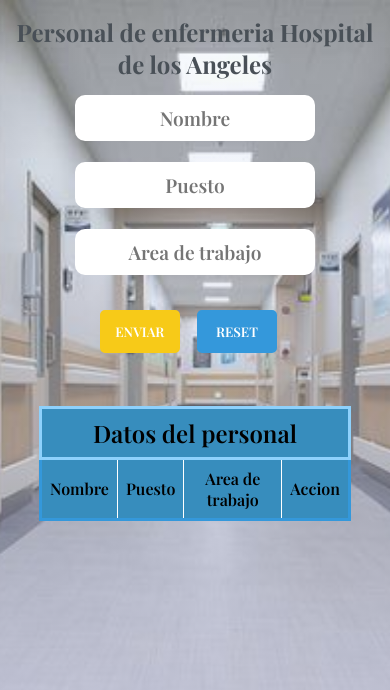
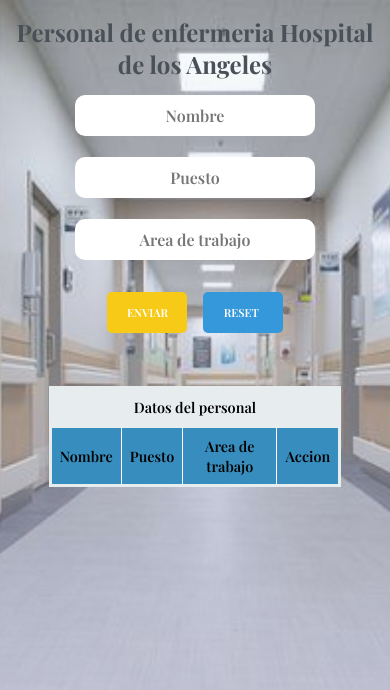
Before and after one commit to Aleta83/CRUD-Hospital-EmployesInfo, a plain HTML site: page index.html in a window 390 px wide. Drawn offline with nearby package versions, Linux system fonts and the light colour scheme; a web font is replaced by a local one.

Commit message:
Responsive-page

```diff
--- a/app.js
+++ b/app.js
@@ -11,7 +11,7 @@ let name = document.getElementById("name").value;
 let job = document.getElementById("job").value;
 let exp = document.getElementById("experience").value;
 if (name === "" || job === "" || exp === "") {
-msg.innerHTML = `<span>Por favor inserta la informacion completa</span>`;
+msg.innerHTML = `<span>Por favor ingresa la informacion completa!</span>`;
 return false;
 }
 return true;
@@ -49,7 +49,7 @@ exp: exp,
 };
 
 
-msg.innerHTML = `<span>Informacion insertada😃</span>`;
+msg.innerHTML = `<span>Informacion ingresada😄</span>`;
 return personalDeEnfermeria;
 }
 function readingDataFromLocalStore() {
@@ -63,6 +63,7 @@ function insert(data) {
 let table = document.getElementById("table");
 var row = table.insertRow();
 
+
 //creamos los botones
 let buttonDelete = document.createElement("button");
 let buttonEdit = document.createElement("button");
@@ -71,7 +72,7 @@ buttonDelete.textContent = "Borrar";
 buttonDelete.classList = "borrar"
 //buttonDelete.setAttribute('style', 'background: salmon')
 
-buttonEdit.textContent = "Editar";
+buttonEdit.textContent = "Editar ";
 buttonEdit.classList ="editar"
 buttonsContainer.classList= "btn-container"
 
@@ -119,6 +120,7 @@ row.cells[2].innerHTML = exp;
 // tenemos que actualizar tambien el localStorage
 let personal = readingDataFromLocalStore();
 
+
 personal[row.rowIndex - 2].name = name;
 personal[row.rowIndex - 2].job = job;
 personal[row.rowIndex - 2].exp = exp;
@@ -136,7 +138,7 @@ let ans = confirm("Estas seguro de querer borrar los datos?");
 if (ans == true) {
 //row = td.parentElement.parentElement;
 document.getElementById("table").deleteRow(row.rowIndex);
-msg.innerHTML = `<span>Informacion eliminada</span>`;
+msg.innerHTML = `<span style= "color: red;">Informacion eliminada!</span>`;
 
 //tambien borramos los datos del localStorage
 let personal = readingDataFromLocalStore();
--- a/style.css
+++ b/style.css
@@ -51,13 +51,15 @@ input {
     background-color: #F7CA18;
     color: white;
     border: solid #F7CA18;
-    width: 60px;
+    width: 80px;
     border-radius: 5px;
     text-align: center;
     align-items: center;
     margin-right: 1em;
-    width: 80px;
-    align-items: center;
+    display: table-column;
+    font-size: 1em;
+
+
 
 }
 
@@ -69,14 +71,13 @@ input {
     background-color: #3498db;
     color: white;
     border: solid #3498db;
-    width: 60px;
+    width: 80px;
     border-radius: 5px;
     text-align: center;
     align-items: center;
-    margin-right: 1em;
-    width: 80px;
-    align-items: center;
+    display: table-column;
     margin-top: 1em;
+    font-size: 1em;
 }
 
 #clean:hover{
@@ -84,12 +85,12 @@ input {
 }
 
 table{
-    width: 80%;
+    width: 75%;
     border: 2px solid black;
     border-collapse: collapse ;
     align-content: center;
     margin: auto;
-    border: solid #3498db;
+    border: solid #e7ecef;
 }
 
 td, td{
@@ -110,9 +111,9 @@ td, td{
 
 
 #data-employes{
-    background: #378dbd;
+    background:#e7ecef;
     text-align: center;
-    border: solid #8ed1fc;
+    border: solid #e7ecef;
     color: black;
     font-size: 1.5em;
     }
@@ -160,20 +161,62 @@ span {
     color: black;
     font-weight: 700;
     margin-bottom: 2%;
+    letter-spacing: .8px;
+
 
     }
 
 
-@media screen and (max-width:700px){
+
+td{
+    background: #e7ecef;
+}
+
+@media screen and (max-width:768px){
 
     h1{
         font-size: 1.7em;
     }
+
+    #name, #experience, #job{
+        font-size: 1em;
+    }
+
+    .borrar, .editar{
+        font-size: .9em;
+        width: 50px;
+    }
+    span{
+        font-size: 1em;
+    }
 }
 
 
-@media screen and (max-width:400px){
+
+@media screen and (max-width:576px){
     h1{
         font-size: 1.5em;
     }
+
+    #data-employes, .col, td{
+        font-size: 0.9em;
+    }
+    .borrar, .editar{
+        font-size: .8em;
+        width: 40px;
+    }
+    #clean, #btn {
+        font-size: .7em;
+        min-width: 30px;
+    }
+
+    #name, #experience, #job{
+        font-size: 1em;
+    }
+
+    span{
+        font-size: .8em;
+    }
+
+
 }
```
Also changed, not shown: index.html (+1 -1 lines).
